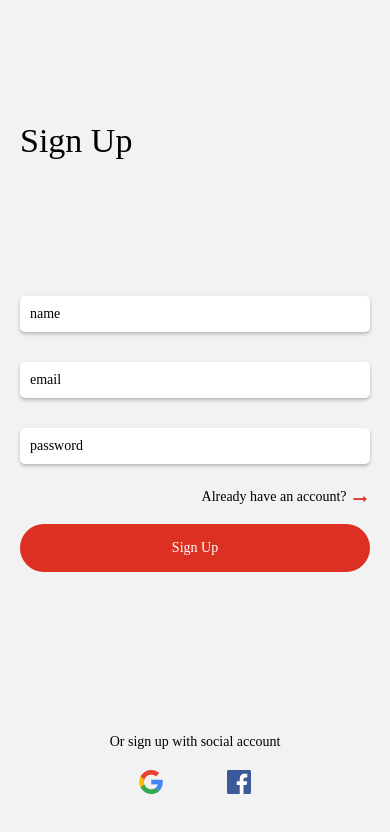
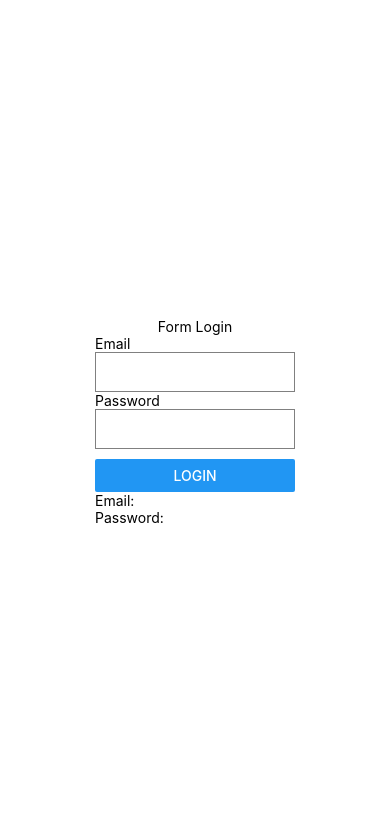
Before and after one commit to Asygarr/105841104721-Asygar-lebweb, a React Native app: screen / in a window 390 px wide. Shown: the top 832 px of the page. Built offline with nearby package versions, Linux system fonts and the light colour scheme; a web font is replaced by a local one.

Commit message:
useState

```diff
--- a/App.js
+++ b/App.js
@@ -2,6 +2,9 @@
 import AppNavigation from "./navigation/AppNavigation";
 import AppLoading from "expo-app-loading";
 import { useFonts } from "expo-font";
+import LoginSimak from "./code/LoginSimak";
+import Api from "./code/Api";
+import UseState from "./code/UseState";
 
 export default function App() {
   const [fontsLoaded] = useFonts({
@@ -16,5 +19,8 @@
     return <AppLoading />;
   }
 
-  return <AppNavigation />;
+  // return <AppNavigation />;
+  return <UseState />
+  // return <LoginSimak />;
+  // return <Api />;
 }
--- /dev/null
+++ b/code/UseState.js
@@ -0,0 +1,43 @@
+import { Text, View, TextInput } from "react-native";
+import React from "react";
+import { Button } from "react-native";
+import { useState } from "react";
+
+export default function UseState() {
+  const [formLogin, setForm] = useState({
+    email: "",
+    password: "",
+  });
+
+  return (
+    <View style={{ flex: 1, justifyContent: "center", alignItems: "center" }}>
+      <Text>Form Login</Text>
+      <View>
+        <Text>Email</Text>
+        <TextInput
+          style={{
+            height: 40,
+            borderColor: "gray",
+            borderWidth: 1,
+            width: 200,
+          }}
+          onChangeText={(hasil) => setForm({ ...formLogin, email: hasil })}
+          value={formLogin.email}
+        />
+        <Text>Password</Text>
+        <TextInput
+          style={{ height: 40, borderColor: "gray", borderWidth: 1, width: 200 }}
+          onChangeText={(text) => setForm({ ...formLogin, password: text })}
+          value={formLogin.password}
+        />
+        <View style={{ marginTop: 10 }}>
+          <Button title="Login" onPress={() => alert("Login")} />
+        </View>
+        <View>
+          <Text>Email: {formLogin.email}</Text>
+          <Text>Password: {formLogin.password}</Text>
+        </View>
+      </View>
+    </View>
+  );
+}
--- a/screens/SignUpScreen.js
+++ b/screens/SignUpScreen.js
@@ -16,7 +16,6 @@
 
   return (
     <KeyboardAvoidingView
-      // membuat keyboard mengikuti platform
       enabled={Platform.OS === "ios" ? true : false}
       style={{ flex: 1, marginHorizontal: 20 }}
     >
```
